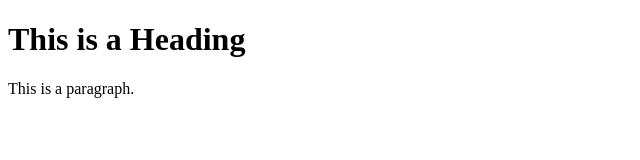
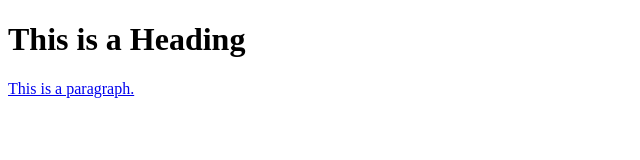
Before and after one commit to AlexFiorini/Portfolio, a plain HTML site: page index.html in a window 1280 px wide. Shown: the whole page, without its empty margins (0-640 px from the left). Drawn offline with Linux system fonts and the light colour scheme.

Commit message:
Update index.html

```diff
--- a/index.html
+++ b/index.html
@@ -7,7 +7,7 @@
 <body>
 
 <h1>This is a Heading</h1>
-<p>This is a paragraph.</p>
+<a href="https://www.flickr.com/people/alex_fiorini">This is a paragraph.</a>
 
 </body>
 </html>
```
